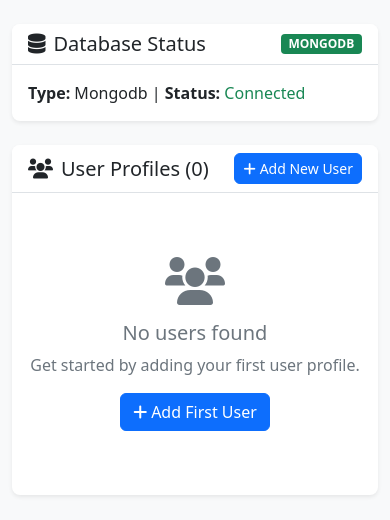
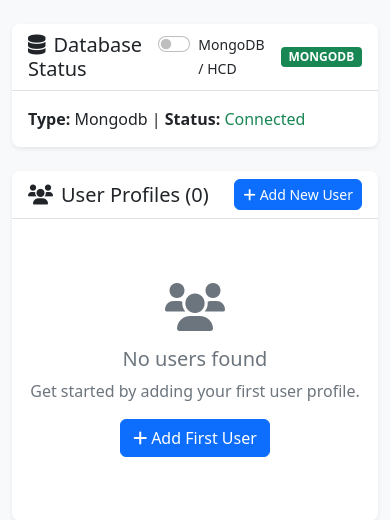
Before and after one commit to shiragannavar/MongoDB-Test, a Flask app: page / in a window 390 px wide. Shown: the part 96-616 px from the top of the page. Run offline with Flask 3, Linux system fonts and the light colour scheme; data that the repository does not hold is empty; some libraries are stand-ins or nearby versions.

Commit message:
Add database toggle switch to UI
- Implement Bootstrap toggle switch in database status card
- Add visual feedback with MongoDB (green) and HCD (blue) badges
- Include toggle labels and responsive design elements
- Enable real-time database type indication in the interface

```diff
--- a/templates/index.html
+++ b/templates/index.html
@@ -9,15 +9,25 @@
                 <h5 class="mb-0">
                     <i class="fas fa-database me-2"></i>Database Status
                 </h5>
-                <span class="badge bg-{% if db_info.type == 'mongodb' %}success{% elif db_info.type == 'hcd' %}info{% else %}danger{% endif %}">
-                    {{ db_info.type.upper() }}
-                </span>
+                <div class="d-flex align-items-center gap-3">
+                    <!-- Database Toggle Switch -->
+                    <div class="form-check form-switch">
+                        <input class="form-check-input" type="checkbox" id="dbToggle"
+                               {% if db_info.type == 'hcd' %}checked{% endif %}>
+                        <label class="form-check-label" for="dbToggle">
+                            <small>MongoDB / HCD</small>
+                        </label>
+                    </div>
+                    <span class="badge bg-{% if db_info.type == 'mongodb' %}success{% elif db_info.type == 'hcd' %}info{% else %}danger{% endif %}" id="dbBadge">
+                        {{ db_info.type.upper() }}
+                    </span>
+                </div>
             </div>
             <div class="card-body">
                 <p class="mb-0">
-                    <strong>Type:</strong> {{ db_info.type.title() }} |
+                    <strong>Type:</strong> <span id="dbType">{{ db_info.type.title() }}</span> |
                     <strong>Status:</strong>
-                    <span class="text-{% if db_info.status == 'connected' %}success{% else %}danger{% endif %}">
+                    <span class="text-{% if db_info.status == 'connected' %}success{% else %}danger{% endif %}" id="dbStatus">
                         {{ db_info.status.title() }}
                     </span>
                 </p>
```
